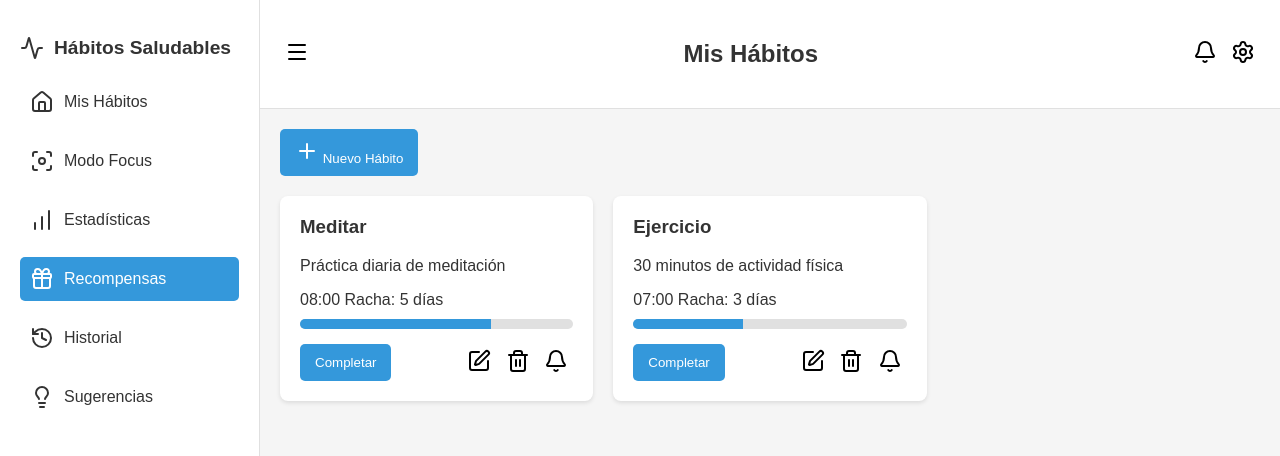
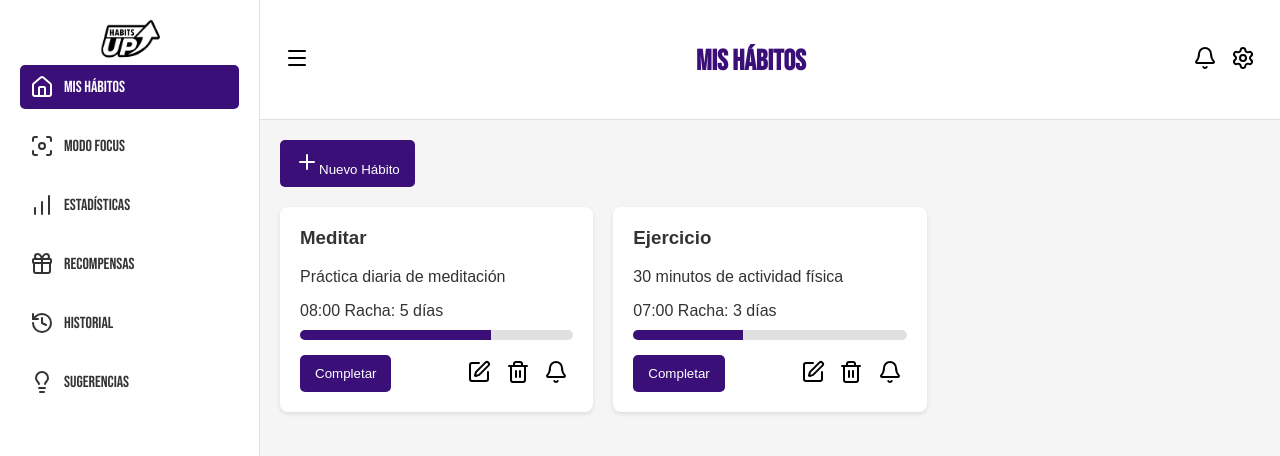
Before and after one commit to juantaborda27/HabitsUpRELOADED, a plain HTML site: page FRONTEND/Modulos_Modernos/MisHabitos.html in a window 1280 px wide. Shown: the top 456 px of the page. Drawn offline with nearby package versions, Linux system fonts and the light colour scheme.

Commit message:
Edición Propiedades CSS

```diff
--- a/FRONTEND/Modulos_Modernos/MisHabitos.html
+++ b/FRONTEND/Modulos_Modernos/MisHabitos.html
@@ -11,13 +11,13 @@
     <div class="app-container">
         <aside class="sidebar">
             <div class="sidebar-header">
-                <h1><i data-lucide="activity"></i> Hábitos Saludables</h1>
+                <center><img src="../page/img/LOGO.png" alt="" width="60px" height="40px"></center>
             </div>
             <nav>
-                <a href="MisHabitos.html"><i data-lucide="home"></i> Mis Hábitos</a>
+                <a href="MisHabitos.html" class="active"><i data-lucide="home" ></i> Mis Hábitos</a>
                 <a href="ModoFocus.html"><i data-lucide="focus"></i> Modo Focus</a>
                 <a href="Estadisticas.html"><i data-lucide="bar-chart"></i> Estadísticas</a>
-                <a href="Recompensas.html" class="active"><i data-lucide="gift"></i> Recompensas</a>
+                <a href="Recompensas.html"><i data-lucide="gift"></i> Recompensas</a>
                 <a href="Historial.html"><i data-lucide="history"></i> Historial</a>
                 <a href="#"><i data-lucide="lightbulb"></i> Sugerencias</a>
             </nav>
@@ -31,7 +31,7 @@
                     <button class="icon-button"><i data-lucide="settings"></i></button>
                 </div>
             </header>        <div class="content">
-                <button id="new-habit-btn" class="primary-button"><i data-lucide="plus"></i> Nuevo Hábito</button>
+                <button id="new-habit-btn" class="primary-button"><i data-lucide="plus"></i>Nuevo Hábito</button>
                 <div id="habits-container" class="habits-grid"></div>
             </div>
         </main>
--- a/FRONTEND/Modulos_Modernos/MisHabitos.js
+++ b/FRONTEND/Modulos_Modernos/MisHabitos.js
@@ -11,8 +11,8 @@ document.addEventListener('DOMContentLoaded', function() {
     const confirmDialog = document.getElementById('confirm-dialog');
     const cancelDeleteBtn = document.getElementById('cancel-delete');
     const confirmDeleteBtn = document.getElementById('confirm-delete');
-    const menuToggle = document.getElementById('menu-toggle');
-    const sidebar = document.querySelector('.sidebar');
+    // const menuToggle = document.getElementById('menu-toggle');
+    // const sidebar = document.querySelector('.sidebar');
 
     let habits = [
         { id: 1, name: "Meditar", description: "Práctica diaria de meditación", time: "08:00", frequency: "daily", streak: 5, progress: 70, reminder: true },
@@ -136,6 +136,8 @@ document.addEventListener('DOMContentLoaded', function() {
     });
 
     // Toggle sidebar on mobile
+    const menuToggle = document.getElementById('menu-toggle');
+    const sidebar = document.querySelector('.sidebar');
     menuToggle.addEventListener('click', function() {
         sidebar.classList.toggle('show-sidebar');
     });
--- a/FRONTEND/Modulos_Modernos/styleFocus.css
+++ b/FRONTEND/Modulos_Modernos/styleFocus.css
@@ -1,6 +1,7 @@
 /* Estilos generales */
+@import url('https://fonts.googleapis.com/css2?family=Bebas+Neue&family=Nerko+One&display=swap');
 :root {
-    --primary-color: #3498db;
+    --primary-color: #3A1078;
     --danger-color: #e74c3c;
     --success-color: #2ecc71;
     --warning-color: #f39c12;
@@ -20,6 +21,15 @@ body {
     color: var(--text-color);
 }
 
+h2 {
+    font-size: 1.8rem;
+    margin-bottom: 20px;
+    /* text-shadow: 2px 2px 4px rgba(0, 0, 0, 0.3); */
+    font-style: NONE;
+    color: var(--primary-color);
+    font-family: "Bebas Neue", sans-serif;
+}
+
 .app-container {
     display: grid;
     grid-template-columns: 260px 1fr;
@@ -31,6 +41,7 @@ body {
     background-color: var(--card-background);
     border-right: 1px solid var(--border-color);
     padding: 20px;
+    font-family: "Bebas Neue", sans-serif;
 }
 
 .sidebar-header h1 {
--- a/FRONTEND/Modulos_Modernos/styleHistorial.css
+++ b/FRONTEND/Modulos_Modernos/styleHistorial.css
@@ -1,6 +1,7 @@
 /* Estilos existentes */
+@import url('https://fonts.googleapis.com/css2?family=Bebas+Neue&family=Nerko+One&display=swap');
 :root {
-    --primary-color: #3498db;
+    --primary-color: #3A1078;
     --danger-color: #e74c3c;
     --success-color: #2ecc71;
     --warning-color: #f39c12;
@@ -19,6 +20,15 @@ body {
     color: var(--text-color);
 }
 
+h2 {
+    font-size: 1.8rem;
+    margin-bottom: 20px;
+    /* text-shadow: 2px 2px 4px rgba(0, 0, 0, 0.3); */
+    font-style: NONE;
+    color: var(--primary-color);
+    font-family: "Bebas Neue", sans-serif;
+}
+
 .app-container {
     display: grid;
     grid-template-columns: 260px 1fr;
@@ -30,6 +40,7 @@ body {
     background-color: var(--card-background);
     border-right: 1px solid var(--border-color);
     padding: 20px;
+    font-family: "Bebas Neue", sans-serif;
 }
 
 .sidebar-header h1 {
--- a/FRONTEND/Modulos_Modernos/styleRecom.css
+++ b/FRONTEND/Modulos_Modernos/styleRecom.css
@@ -1,5 +1,6 @@
+@import url('https://fonts.googleapis.com/css2?family=Bebas+Neue&family=Nerko+One&display=swap');
 :root {
-    --primary-color: #3498db;
+    --primary-color: #3A1078;
     --primary-color-dark: #2980b9;
     --danger-color: #e74c3c;
     --success-color: #2ecc71;
@@ -19,6 +20,15 @@ body {
     color: var(--text-color);
 }
 
+h2 {
+    font-size: 1.8rem;
+    margin-bottom: 20px;
+    /* text-shadow: 2px 2px 4px rgba(0, 0, 0, 0.3); */
+    font-style: NONE;
+    color: var(--primary-color);
+    font-family: "Bebas Neue", sans-serif;
+}
+
 .app-container {
     display: grid;
     grid-template-columns: 260px 1fr;
@@ -30,6 +40,7 @@ body {
     background-color: var(--card-background);
     border-right: 1px solid var(--border-color);
     padding: 20px;
+    font-family: "Bebas Neue", sans-serif;
 }
 
 .sidebar-header h1 {
--- a/FRONTEND/Modulos_Modernos/styles.css
+++ b/FRONTEND/Modulos_Modernos/styles.css
@@ -1,6 +1,9 @@
 /* Estilos existentes */
+@import url('https://fonts.googleapis.com/css2?family=Bebas+Neue&family=Nerko+One&display=swap');
+
+
 :root {
-    --primary-color: #3498db;
+    --primary-color: #3A1078;
     --danger-color: #e74c3c;
     --success-color: #2ecc71;
     --warning-color: #f39c12;
@@ -19,6 +22,16 @@ body {
     color: var(--text-color);
 }
 
+h2 {
+    font-size: 1.8rem;
+    margin-bottom: 20px;
+    /* text-shadow: 2px 2px 4px rgba(0, 0, 0, 0.3); */
+    font-style: NONE;
+    color: var(--primary-color);
+    font-family: "Bebas Neue", sans-serif;
+}
+
+
 .app-container {
     display: grid;
     grid-template-columns: 260px 1fr;
@@ -30,6 +43,7 @@ body {
     background-color: var(--card-background);
     border-right: 1px solid var(--border-color);
     padding: 20px;
+    font-family: "Bebas Neue", sans-serif;
 }
 
 .sidebar-header h1 {
--- a/FRONTEND/Modulos_Modernos/styteEstadis.css
+++ b/FRONTEND/Modulos_Modernos/styteEstadis.css
@@ -1,6 +1,7 @@
 /* Estilos existentes */
+@import url('https://fonts.googleapis.com/css2?family=Bebas+Neue&family=Nerko+One&display=swap');
 :root {
-    --primary-color: #3498db;
+    --primary-color: #3A1078;
     --danger-color: #e74c3c;
     --success-color: #2ecc71;
     --warning-color: #f39c12;
@@ -19,6 +20,15 @@ body {
     color: var(--text-color);
 }
 
+h2 {
+    font-size: 1.8rem;
+    margin-bottom: 20px;
+    /* text-shadow: 2px 2px 4px rgba(0, 0, 0, 0.3); */
+    font-style: NONE;
+    color: var(--primary-color);
+    font-family: "Bebas Neue", sans-serif;
+}
+
 .app-container {
     display: grid;
     grid-template-columns: 260px 1fr;
@@ -30,6 +40,7 @@ body {
     background-color: var(--card-background);
     border-right: 1px solid var(--border-color);
     padding: 20px;
+    font-family: "Bebas Neue", sans-serif;
 }
 
 .sidebar-header h1 {
```
Also changed, not shown: FRONTEND/Modulos_Modernos/Estadisticas.html (+1 -1 lines), FRONTEND/Modulos_Modernos/Historial.html (+3 -3 lines), FRONTEND/Modulos_Modernos/ModoFocus.html (+1 -1 lines), FRONTEND/Modulos_Modernos/Recompensas.html (+1 -1 lines).
